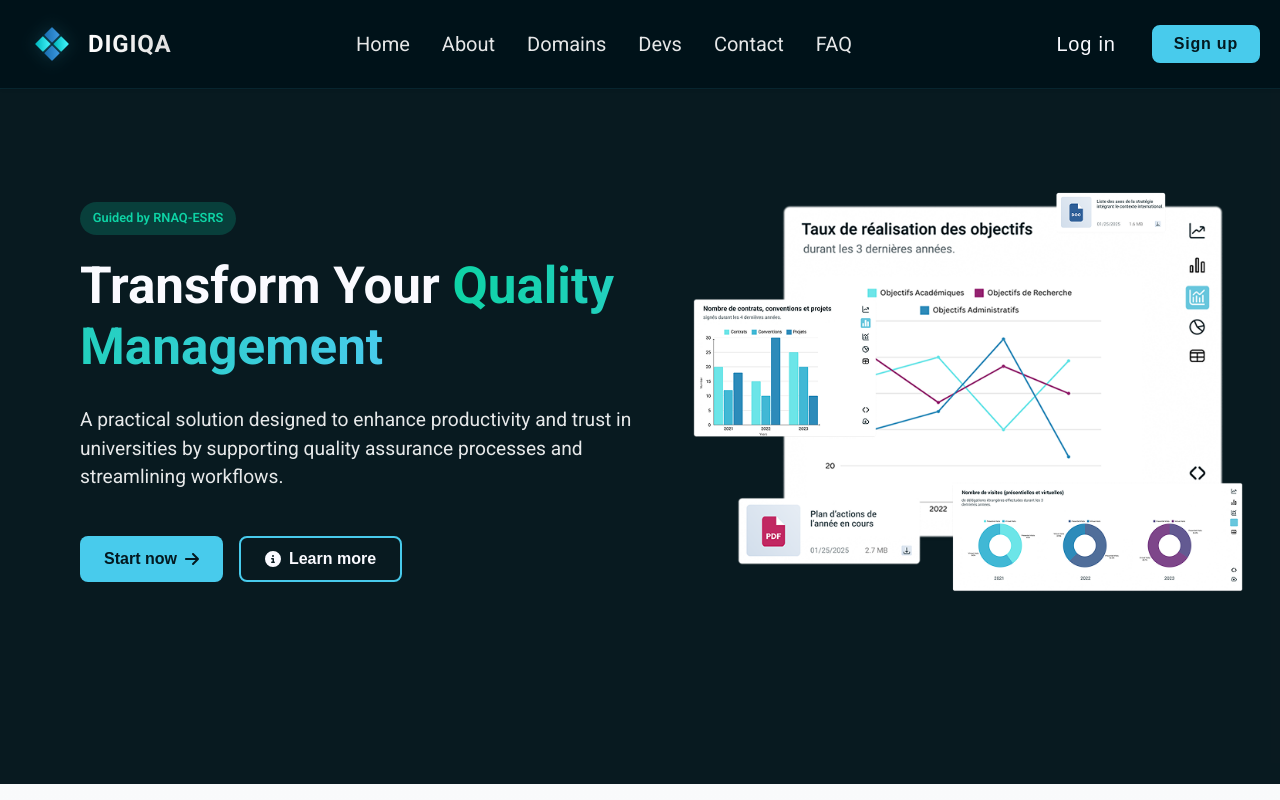
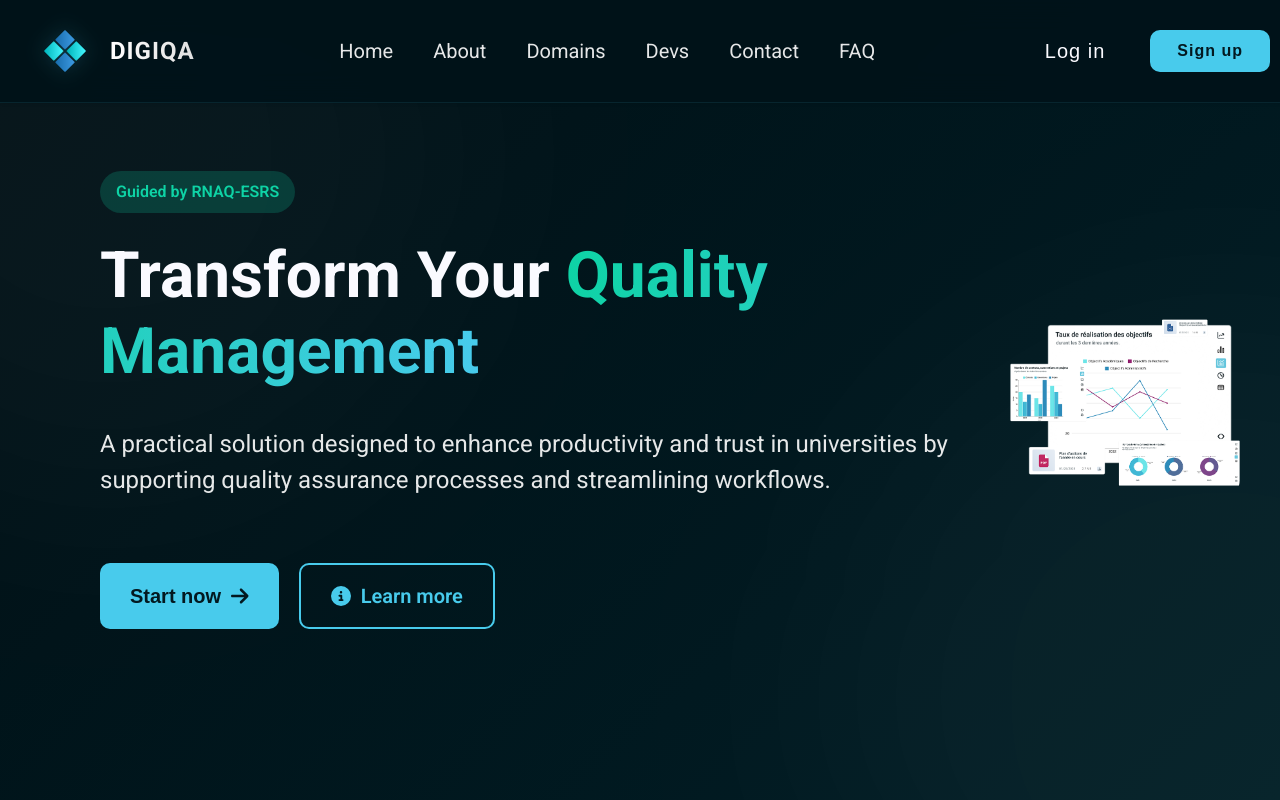
Before and after one commit to mutseeem/yalidine-backend, a React (Vite) app: page / in a window 1280 px wide. Shown: the top 800 px of the page. Built offline with nearby package versions, Linux system fonts and the light colour scheme; some icons are missing; what chartjs-plugin-zoom would draw is missing.

Commit message:
refactoring the hero section , improving the style a bit , adding funcitonality to learn more

```diff
--- a/package.json
+++ b/package.json
@@ -28,7 +28,7 @@
     "react-icons": "^5.5.0",
     "react-intersection-observer": "^9.16.0",
     "react-router-dom": "^7.1.5",
-    "recharts": "^2.15.1",
+    "recharts": "^2.15.3",
     "tailwindcss": "^4.0.16"
   },
   "devDependencies": {
--- a/src/pages/LandingPage/HeroSection/HeroSection.jsx
+++ b/src/pages/LandingPage/HeroSection/HeroSection.jsx
@@ -1,13 +1,13 @@
 import { motion } from 'framer-motion';
-import { chart6 } from '../../../assets/images/images';
-import styles from './HeroSection.module.css';
+import styles from './HeroSection.module.css'; // Import HeroSection specific styles
 import { FontAwesomeIcon } from '@fortawesome/react-fontawesome';
 import { faArrowRight, faCircleInfo } from '@fortawesome/free-solid-svg-icons';
+import { chart6 } from '../../../assets/images/images';
 
 
-//TODO: chnage the picture of the profile , make somthing better !!!
+const HeroSection = () => { // Removed navigateTo prop as it's no longer needed for this functionality
 
-const HeroSection = () => {
+  // animation section , can be changed later .
   const containerVariants = {
     hidden: { opacity: 0 },
     visible: {
@@ -31,19 +31,34 @@ const HeroSection = () => {
     },
   };
 
+  // Re-introducing a local handleScroll if you prefer, or rely purely on href + CSS
+  // For consistency with Navbar's NavItem, it's good to prevent default.
+  const handleLocalScroll = (e, id) => {
+    e.preventDefault(); // Prevent default anchor jump
+    const element = document.getElementById(id);
+    if (element) {
+      element.scrollIntoView({ behavior: 'smooth', block: 'start' }); // 'start' is common for hero links
+    }
+    // You could also use the shared handleScroll from utils if you re-import it
+    // handleScroll(id, 'start');
+  };
+
+
   return (
     <section className={styles.hero}>
-      {/* Left Content */}
+      {/* ─── Left Content ────────────────────────── */}
       <motion.div
         className={styles.leftContent}
         initial="hidden"
         animate="visible"
         variants={containerVariants}
       >
+        {/*badge*/}
         <motion.div variants={itemVariants} className={styles.badge}>
           <span>Guided by RNAQ-ESRS</span>
         </motion.div>
 
+        {/*title*/}
         <motion.h1 variants={itemVariants} className={styles.heroTitle}>
           Transform Your{' '}
           <motion.span
@@ -60,6 +75,7 @@ const HeroSection = () => {
           </motion.span>
         </motion.h1>
 
+        {/*subtitle*/}
         <motion.p
           variants={itemVariants}
           className={styles.heroSubtitle}
@@ -68,15 +84,17 @@ const HeroSection = () => {
           A practical solution designed to enhance productivity and trust in universities by supporting quality assurance processes and streamlining workflows.
         </motion.p>
 
+        {/*buttons*/}
         <motion.div
           variants={itemVariants}
           className={styles.heroButtons}
           transition={{ delay: 0.15 }}
         >
+          {/*START NOW BUTTON */}
           <motion.button
             whileHover={{
-              scale: 1.02,
-              boxShadow: "0 2px 10px rgba(2, 37, 29, 0.1)"
+              scale: 1.01,
+              boxShadow: "rgba(82, 220, 255, 0.1)"
             }}
             whileTap={{ scale: 0.98 }}
             transition={{ duration: 0.1 }}
@@ -86,21 +104,24 @@ const HeroSection = () => {
             <FontAwesomeIcon icon={faArrowRight} className={styles.buttonIcon} />
           </motion.button>
 
-          <motion.button
+          {/* LEARN MORE BUTTON - Now links to the #about section directly */}
+          <motion.a
+            href="#about" // Set href to the target section ID, matching Navbar's pattern
+            onClick={(e) => handleLocalScroll(e, 'about')} // Use local handler to prevent default and scroll
             whileHover={{
-              scale: 1.02,
+              scale: 1.01,
               backgroundColor: "rgba(65, 184, 213, 0.1)"
             }}
-            whileTap={{ scale: 0.98 }}
+            whileTap={{ scale: 0.99 }}
             transition={{ duration: 0.1 }}
-            className={styles.secondaryButton}
+            className={styles.secondaryButton} // Reuses the existing button styles
           >
             <FontAwesomeIcon icon={faCircleInfo} className={styles.buttonIcon} />
             Learn more
-          </motion.button>
+          </motion.a>
         </motion.div>
 
-        {/*TODO: Add a link to the trusted by section , and uncomment it when we are ready to use it
+        {/*TODO: Add a link to the trusted , and uncomment it when we are ready to use it
         <motion.div
           variants={itemVariants}
           className={styles.trustedBy}
@@ -119,7 +140,7 @@ const HeroSection = () => {
       </motion.div>
 
 
-      {/* Right Content */}
+      {/* ─── right Content ────────────────────────── */}
       <motion.div
         className={styles.rightContent}
         initial={{ opacity: 0, y: 20 }}
@@ -142,7 +163,7 @@ const HeroSection = () => {
           }}
         >
           <img
-            src={chart6}
+            src={chart6} // Use chart6Placeholder or chart6 if locally imported
             alt="Analytics Dashboard"
             loading="eager"
             className={styles.dashboardImage}
--- a/src/pages/LandingPage/HeroSection/HeroSection.module.css
+++ b/src/pages/LandingPage/HeroSection/HeroSection.module.css
@@ -1,18 +1,35 @@
+html {
+  font-size: 125%; /* Sets the base font size for the entire document to 125% of the browser's default (usually 16px * 1.25 = 20px) */
+  scroll-behavior: smooth; /* Smooth scrolling for potential anchor links */
+}
+
+body {
+  margin: 0;
+  font-family: var(--font-family);
+  background: #000F14; /* A very dark base for the gradient, ensures smooth transition */
+  color: var(--color-text);
+}
+
 :root {
   /* ─── COLORS ─────────────────────────────── */
   --color-primary: #48cbec;
   --color-secondary: #0ed3a5;
-  --color-primary-light: rgba(72, 203, 236, 0.1); /* Adjusted for better visibility on dark background */
-  --color-primary-shadow: rgba(72, 203, 236, 0.2); /* Adjusted for better visibility on dark background */
-  --color-background: #011319f7;
+  --color-primary-light: rgba(72, 203, 236, 0.1);
+  --color-primary-shadow: rgba(72, 203, 236, 0.2);
+  --color-background: #011319f7; /* Original dark background, kept for consistency with other components */
   --color-background-light: #fafaff;
   --color-text: #fafaff;
   --color-text-secondary: rgba(255, 255, 255, 0.9);
-  --color-border: rgba(72, 203, 236, 0.1); /* Adjusted for better visibility on dark background */
+  --color-border: rgba(72, 203, 236, 0.1);
 
-  /* ─── Typography  ────────────────────────── */
+  /* New gradient and spot colors for background depth */
+  --gradient-start: #000F14; /* Deep dark blue, matches body for seamless top */
+  --gradient-end: #011E26;   /* Slightly lighter, greenish-blue dark for bottom */
+  --spot-color: rgba(255, 255, 255, 0.03); /* Very subtle white for the blurred spots */
+
+  /* ─── Typography ────────────────────────── */
   --font-family: 'Inter', sans-serif;
-  --font-size-base: 16px;
+  --font-size-base: 1rem; /* Now 1rem is 20px because html font-size is 125% */
   --font-size-sm: 0.95rem;
   --font-size-md: 1rem;
   --font-size-lg: 1.125rem;
@@ -21,9 +38,9 @@
   --font-weight-medium: 500;
   --font-weight-bold: 600;
   --font-weight-bolder: 700;
-  --letter-spacing-wide: 0.8px;
+  --letter-spacing-wide: 1px;
 
-  /* ─── Spacing  ────────────────────────── */
+  /* ─── Spacing (will scale with font-size-base) ───────────────── */
   --spacing-xxs: 0.25rem;
   --spacing-xs: 0.5rem;
   --spacing-sm: 0.75rem;
@@ -33,12 +50,12 @@
   --spacing-xxl: 2rem;
   --spacing-xxxl: 2.5rem;
 
-  /* ─── Effects  ────────────────────────── */
-  --blur-intensity: blur(12px);
-  --shadow-sm: 0 4px 30px rgba(0, 0, 0, 0.1);
-  --shadow-primary: 0 0 15px rgba(72, 203, 236, 0.3); /* Adjusted for better visibility on dark background */
-  --shadow-primary-lg: 0 0 20px rgba(72, 203, 236, 0.3); /* Adjusted for better visibility on dark background */
-  --shadow-text: 0 0 8px rgba(72, 203, 236, 0.2); /* Adjusted for better visibility on dark background */
+  /* ─── Effects ────────────────────────── */
+  --blur-intensity: blur(15px);
+  --shadow-sm: 0 5px 38px rgba(0, 0, 0, 0.1);
+  --shadow-primary: 0 0 19px rgba(72, 203, 236, 0.3);
+  --shadow-primary-lg: 0 0 25px rgba(72, 203, 236, 0.3);
+  --shadow-text: 0 0 10px rgba(72, 203, 236, 0.2);
 }
 
 .hero {
@@ -49,40 +66,125 @@
   max-width: 1920px;
   margin: 0 auto;
   gap: 3rem;
-  background: var(--color-background); /* Use the background color variable */
+  /* Apply the new gradient background for depth */
+  background: linear-gradient(135deg, var(--gradient-start) 0%, var(--gradient-end) 100%);
+  position: relative; /* Crucial for positioning pseudo-elements */
+  overflow: hidden; /* Ensures background spots are clipped */
+  isolation: isolate; /* Creates a new stacking context for proper z-index and blur */
+}
+
+/* Blurred spots for background depth and subtle movement */
+.hero::before,
+.hero::after {
+  content: '';
+  position: absolute;
+  border-radius: 50%; /* Make them circular */
+  background: var(--spot-color); /* The subtle white color for spots */
+  filter: blur(120px); /* Heavy blur to make them look like soft, ethereal glows */
+  z-index: 0; /* Behind content (z-index 1) but above the main background gradient */
+  pointer-events: none; /* Ensures they don't block mouse interactions */
+}
+
+.hero::before {
+  width: 700px;
+  height: 700px;
+  top: -200px;
+  left: -250px;
+  /* Subtle animation to shift them slightly, creating depth */
+  animation: spotFloatOne 18s ease-in-out infinite alternate;
+}
+
+.hero::after {
+  width: 800px;
+  height: 800px;
+  bottom: -300px;
+  right: -350px;
+  /* Different animation duration and delay for varied movement */
+  animation: spotFloatTwo 22s ease-in-out infinite alternate;
+}
+
+/* Keyframe animations for the floating spots */
+@keyframes spotFloatOne {
+  0% { transform: translate(0, 0) scale(1); }
+  100% { transform: translate(30px, 20px) scale(1.02); }
+}
+
+@keyframes spotFloatTwo {
+  0% { transform: translate(0, 0) scale(1); }
+  100% { transform: translate(-25px, -15px) scale(1.01); }
+}
+
+/* Ensure main content layers correctly above the background spots */
+.leftContent,
+.rightContent {
+  position: relative;
+  z-index: 1; /* Puts the content above the background spots */
 }
 
 .leftContent {
   margin-left: 3rem;
-  flex: 1;
+  flex: 2.2; /* Increased to make it a bit bigger */
   display: flex;
   flex-direction: column;
   gap: 1.25rem;
-  max-width: 600px;
+  max-width: 850px;
 }
 
 /* ===== BADGE STYLES ===== */
 .badge {
-  background: rgba(14, 211, 165, 0.2); /* Slightly adjusted for better contrast */
+  background: rgba(15, 210, 164, 0.2);
   color: var(--color-secondary);
   padding: 0.4rem 0.8rem;
   border-radius: 2rem;
   font-size: 0.8rem;
-  font-weight: 600;
+  font-weight: var(--font-weight-bold);
   width: fit-content;
+  position: relative; /* Needed for pseudo-element positioning */
+  overflow: hidden; /* Ensures shimmer is clipped to the badge */
+}
+
+/* Shimmer effect for the badge */
+.badge::after {
+  content: '';
+  position: absolute;
+  top: 0;
+  left: -200%; /* Start far left */
+  width: 200%; /* Wider than the badge to ensure full sweep */
+  height: 100%;
+  /* Adjusted linear gradient for a slightly softer, more diffuse shimmer */
+  background: linear-gradient(
+    90deg,
+    transparent 0%,
+    rgba(255, 255, 255, 0.15) 25%, /* More subtle white shimmer */
+    rgba(255, 255, 255, 0.4) 50%,   /* Slightly stronger peak */
+    rgba(255, 255, 255, 0.15) 75%,
+    transparent 100%
+  );
+  /* Animation runs once, then stays at the end state (forwards) */
+  animation: shimmer 2s forwards cubic-bezier(0.25, 0.46, 0.45, 0.94); /* Optimized cubic-bezier for a smoother entry/exit */
+  transform: skewX(-20deg); /* Optional: Adds a slight angled effect to the shimmer */
+}
+
+@keyframes shimmer {
+  0% {
+    left: -200%;
+  }
+  100% {
+    left: 100%; /* Ends precisely at the right edge for a clean finish */
+  }
 }
 
 /* ===== TYPOGRAPHY ===== */
 .heroTitle {
-  font-size: clamp(2rem, 5vw, 3.2rem); /* Responsive font size */
-  font-weight: 700;
+  font-size: clamp(2rem, 5vw, 3.2rem);
+  font-weight: var(--font-weight-bolder);
   line-height: 1.2;
-  color: var(--color-text); /* Use the text color variable */
+  color: var(--color-text);
   margin: 0;
 }
 
 .highlight {
-  background: linear-gradient(90deg, var(--color-secondary), var(--color-primary)); /* Using primary and secondary */
+  background: linear-gradient(90deg, var(--color-secondary), var(--color-primary));
   -webkit-background-clip: text;
   background-clip: text;
   color: transparent;
@@ -91,7 +193,7 @@
 .heroSubtitle {
   font-size: clamp(1rem, 2vw, 1.2rem);
   line-height: 1.5;
-  color: var(--color-text-secondary); /* Use the secondary text color variable */
+  color: var(--color-text-secondary);
   margin: 0.5rem 0;
 }
 
@@ -99,46 +201,47 @@
 .heroButtons {
   display: flex;
   gap: 1rem;
-  margin-top: 1rem;
+  margin-top: 1.5rem;
   flex-wrap: wrap;
 }
 
 .primaryButton {
   background: var(--color-primary);
-  color: var(--color-background); /* Inverted text color for primary button */
+  color: var(--color-background);
   border: none;
   padding: 0.75rem 1.5rem;
   border-radius: 0.5rem;
   font-size: 1rem;
-  font-weight: 600;
+  font-weight: var(--font-weight-bold);
   cursor: pointer;
   display: flex;
   align-items: center;
   gap: 0.5rem;
-  transition: all 0.3s ease;
+  transition: background 0.2s ease-out, transform 0.2s ease-out, box-shadow 0.2s ease-out;
 }
 
 .primaryButton:hover {
-  background: #3aa8c3;
-  transform: translateY(-1px);
-  box-shadow: 0 4px 12px rgba(65, 184, 213, 0.3);
+  background: #46ddff;
+  transform: translateY(-0.15rem);
+  box-shadow: 0 8px 15px rgba(65, 184, 213, 0.4);
 }
 
 .secondaryButton {
-  background: transparent; /* Make the background transparent */
-  color: var(--color-text); /* Use the text color variable */
-  border: 2px solid var(--color-primary);
+  background: transparent;
+  color: var(--color-primary);
+  border: 0.125rem solid var(--color-primary);
   padding: 0.75rem 1.5rem;
   border-radius: 0.5rem;
   font-size: 1rem;
-  font-weight: 600;
+  font-weight: var(--font-weight-bold);
   cursor: pointer;
   display: flex;
   align-items: center;
   gap: 0.5rem;
   position: relative;
   overflow: hidden;
-  transition: all 0.3s ease;
+  transition: background-color 0.2s ease-out, color 0.2s ease-out, box-shadow 0.2s ease-out, transform 0.2s ease-out, border-color 0.2s ease-out;
+  text-decoration: none; /* ADDED: Removes the underline */
 }
 
 .secondaryButton::before {
@@ -148,14 +251,15 @@
   left: -100%;
   width: 100%;
   height: 100%;
-  background: linear-gradient(90deg, transparent, rgba(72, 203, 236, 0.2), transparent); /* Adjusted highlight */
-  transition: left 0.7s ease;
+  background: linear-gradient(90deg, transparent, rgba(255, 255, 255, 0.2), transparent);
+  transition: left 0.35s cubic-bezier(0.25, 0.46, 0.45, 0.94);
 }
 
 .secondaryButton:hover {
-  background-color: rgba(72, 203, 236, 0.1); /* Adjusted hover background */
-  box-shadow: 0 0 15px rgba(72, 203, 236, 0.2); /* Adjusted hover shadow */
-  transform: translateY(-1px);
+  background-color: rgba(72, 203, 236, 0.15);
+  color: var(--color-text);
+  box-shadow: 0 0 22px rgba(72, 203, 236, 0.1);
+  transform: translateY(-0.1rem);
 }
 
 .secondaryButton:hover::before {
@@ -167,13 +271,13 @@
   display: flex;
   align-items: center;
   gap: 1rem;
-  margin-top: 1.5rem;
+  margin-top: 2rem;
   flex-wrap: wrap;
 }
 
 .trustedText {
   font-size: 0.8rem;
-  color: var(--color-text-secondary); /* Use the secondary text color variable */
+  color: var(--color-text-secondary);
 }
 
 .logoGrid {
@@ -184,16 +288,18 @@
 
 .logoItem {
   font-size: 0.8rem;
-  font-weight: 600;
-  color: var(--color-text); /* Use the text color variable */
+  font-weight: var(--font-weight-bold);
+  color: var(--color-text);
 }
 
 /* ===== RIGHT CONTENT ===== */
 .rightContent {
-  flex: 1;
+  flex: 0.5;
   display: flex;
   justify-content: center;
   align-items: center;
+  position: relative;
+  z-index: 1;
 }
 
 .chartContainer {
@@ -204,23 +310,34 @@
 
 .dashboardImage {
   width: 100%;
+  max-width: 550px;
   height: auto;
-  max-width: 550px;
 }
 
 /* ===== RESPONSIVE ADJUSTMENTS ===== */
 @media (max-width: 1024px) {
   .hero {
-    margin-top: 15px;
+    margin-top: 1.875rem;
     flex-direction: column;
     text-align: center;
     padding: 4rem 2rem;
     gap: 2rem;
   }
 
+  /* Adjust background spots for smaller screens */
+  .hero::before,
+  .hero::after {
+    filter: blur(100px); /* Keep high blur */
+    opacity: 0.025; /* Slightly less visible */
+  }
+  .hero::before { width: 500px; height: 500px; top: -150px; left: -200px; }
+  .hero::after { width: 600px; height: 600px; bottom: -200px; right: -250px; }
+
+
   .leftContent {
     align-items: center;
     max-width: 100%;
+    margin-left: 0;
   }
 
   .heroButtons {
@@ -239,10 +356,19 @@
 
 @media (max-width: 640px) {
   .hero {
-    margin-top: 15px;
+    margin-top: 1.875rem;
     padding: 3rem 1.5rem;
     min-height: auto;
   }
+
+  /* Adjust background spots for mobile */
+  .hero::before,
+  .hero::after {
+    filter: blur(80px);
+    opacity: 0.02;
+  }
+  .hero::before { width: 400px; height: 400px; top: -100px; left: -150px; }
+  .hero::after { width: 500px; height: 500px; bottom: -150px; right: -200px; }
 
   .heroButtons {
     flex-direction: column;
@@ -262,7 +388,7 @@
 
 @media (max-width: 480px) {
   .heroTitle {
-    margin-top: 15px;
+    margin-top: 2.5rem;
     font-size: 2rem;
   }
 
--- a/src/pages/LandingPage/Navbar/Navbar.module.css
+++ b/src/pages/LandingPage/Navbar/Navbar.module.css
@@ -134,7 +134,7 @@
   font-size: var(--font-size-lg);
   letter-spacing: var(--letter-spacing-wide);
   cursor: pointer;
-  transition: all 0.25s cubic-bezier(0.4, 0, 0.2, 1);
+  /*transition: all 0.1s cubic-bezier(0.4, 0, 0.2, 1);*/
   position: relative;
   overflow: hidden;
 }
@@ -147,7 +147,7 @@
   width: 100%;
   height: 100%;
   /*background: linear-gradient(90deg, transparent, rgba(253, 254, 255, 0.177), transparent);*/
-  transition: left 0.4s ease;
+  transition: left 0.2s ease;
 }
 
 .loginButton:hover {
```
Also changed, not shown: public/notes.txt, 1 other file (tests, documents, lock files or other folders).
